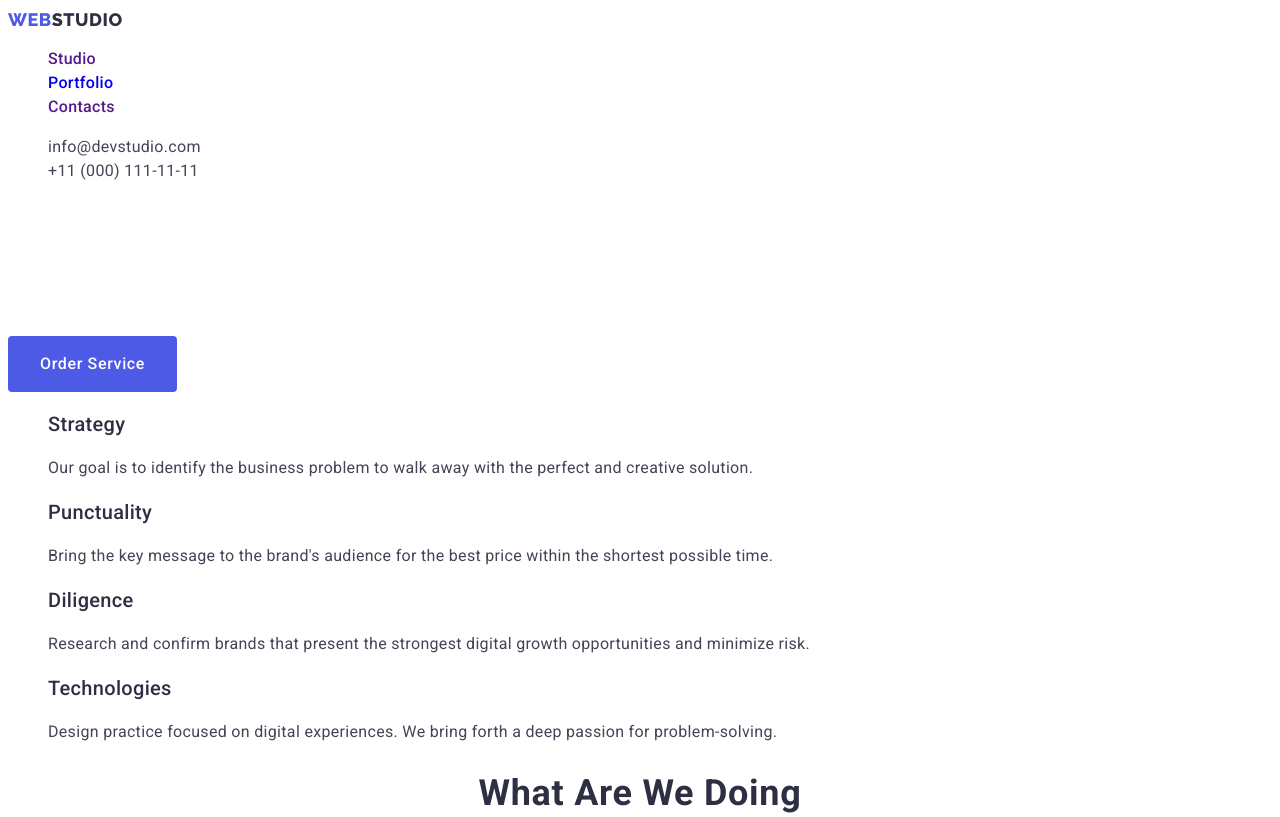
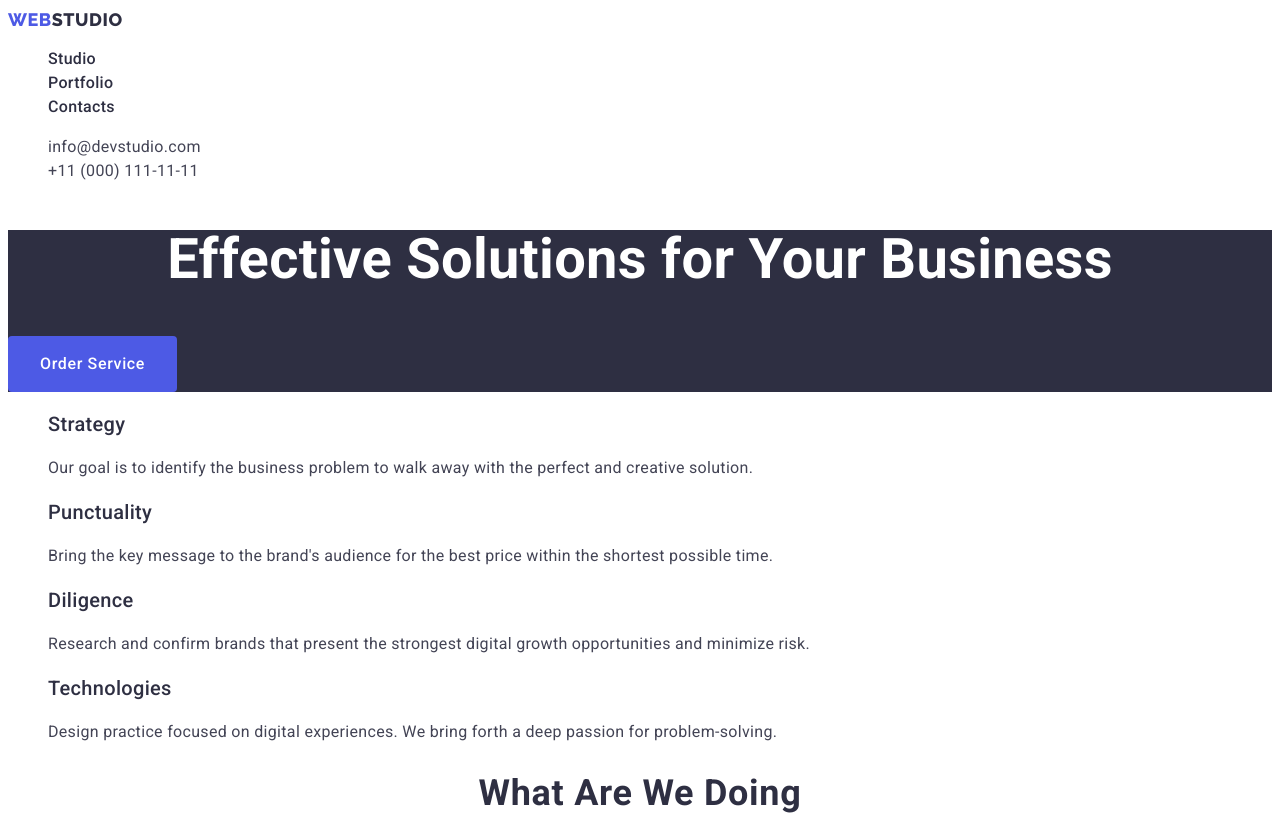
Before and after one commit to Supreme-cake-being/goit-markup-hw-02, a plain HTML site: page index.html in a window 1280 px wide. Shown: the top 817 px of the page. Drawn offline with Linux system fonts and the light colour scheme.

Commit message:
Add files via upload

```diff
--- a/css/styles.css
+++ b/css/styles.css
@@ -21,7 +21,6 @@ body {
 
 .section-title {
   color: var(--title-text-color);
-  font-weight: 700;
   font-size: 36px;
   line-height: 1.11;
   text-align: center;
@@ -30,7 +29,12 @@ body {
 }
 
 .link {
+  color: var(--title-text-color);
   text-decoration: none;
+}
+
+.link:hover {
+  cursor: pointer;
 }
 
 .link:hover,
@@ -51,6 +55,10 @@ body {
 
   border-radius: 4px;
   border: none;
+}
+
+.button {
+  cursor: pointer;
 }
 
 /* Logo */
@@ -75,7 +83,6 @@ body {
 
 /* Site nav */
 .site-nav {
-  color: var(--title-text-color);
   font-weight: 500;
   font-size: 16px;
   line-height: 1.5;
@@ -92,8 +99,11 @@ body {
 }
 
 /* Hero */
+.hero {
+  background-color: var(--title-text-color);
+}
+
 .hero-title {
-  font-weight: 700;
   font-size: 56px;
   line-height: 1.07;
   text-align: center;
@@ -102,15 +112,14 @@ body {
 
 .hero .button {
   color: var(--hero-text-color);
-
-  background-color: #4d5ae5;
-  padding: 16px 32px 16px 32px;
+  background-color: var(--accent-color);
+  padding: 16px 32px;
 }
 
 .hero .button:hover,
 .hero .button:focus {
+  color: var(--title-text-color);
   background-color: var(--footer-text-color);
-  border-color: var(--accent-color);
 }
 
 /* Our features */
@@ -149,6 +158,7 @@ body {
 footer {
   background-color: var(--title-text-color);
 }
+
 footer p {
   color: var(--footer-text-color);
   font-size: 16px;
@@ -159,7 +169,7 @@ footer p {
 
 /* Filter */
 .filter .button {
-  padding: 12px 24px 12px 24px;
+  padding: 12px 24px;
 }
 
 .filter .button:hover,
```
